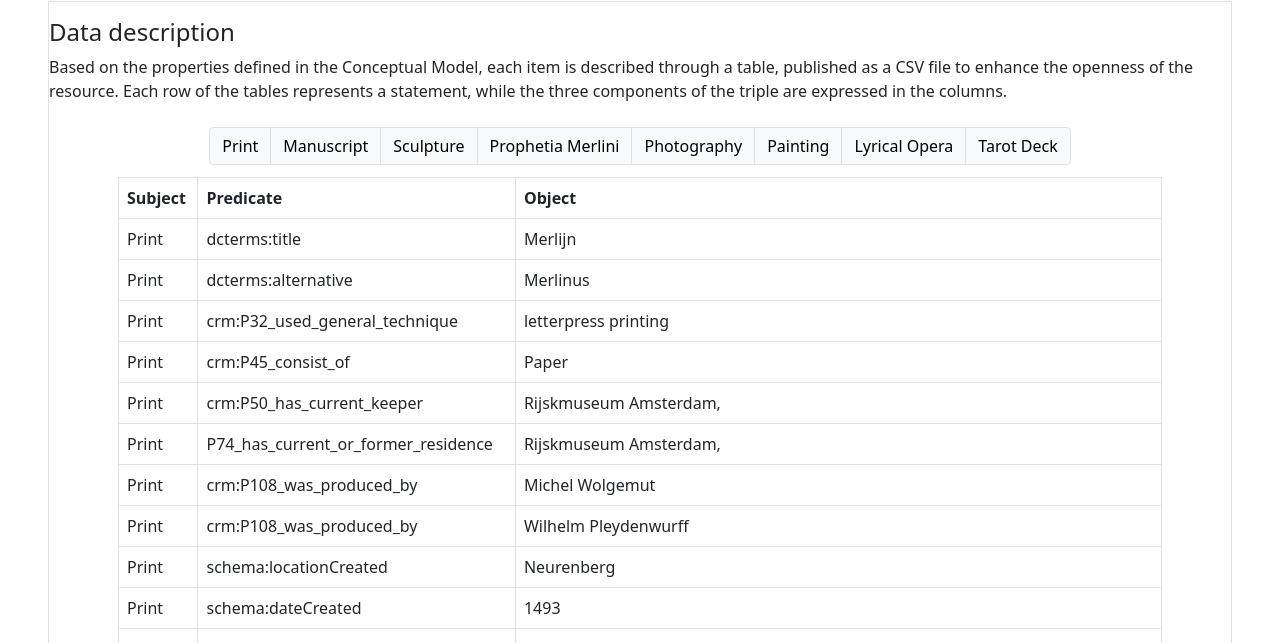
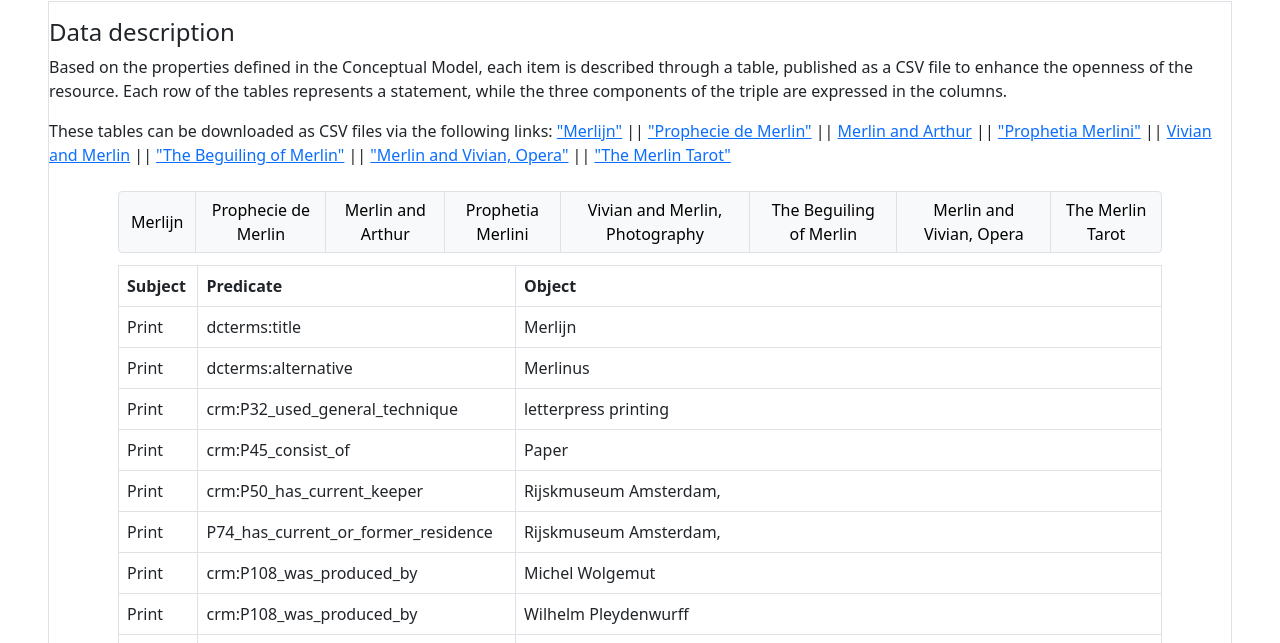
Before and after one commit to n1kg0r/merlin-ko-dhdk, a plain HTML site: page docs/knowledge-representation.html in a window 1280 px wide. Shown: the part 157-800 px from the top of the page. Drawn offline with nearby package versions, Linux system fonts and the light colour scheme; some packages are replaced by stand-ins of ours; a script that the page names is missing.

Commit message:
Update knowledge-representation.html

```diff
--- a/docs/knowledge-representation.html
+++ b/docs/knowledge-representation.html
@@ -89,18 +89,21 @@
             <p>
                 Based on the properties defined in the Conceptual Model, each item is described through a table, published as a CSV file to enhance the openness of the resource. Each row of the tables represents a statement, while the three components of the triple are expressed in the columns.
             </p>
+            <p>
+                These tables can be downloaded as CSV files via the following links: <a href="csv-files/merlijn.csv" download>"Merlijn"</a> || <a href="csv-files/prophecie_de_merlin.csv" download>"Prophecie de Merlin"</a> || <a href="csv-files/merlin_and_arthur.csv" download>Merlin and Arthur</a> || <a href="csv-files/prophetia-merlini.csv" download>"Prophetia Merlini"</a> || <a href="csv-files/vivian_and_merlin.csv" download>Vivian and Merlin</a> || <a href="csv-files/beguiling_of_merlin.csv" download>"The Beguiling of Merlin"</a> || <a href="csv-files/merlin_and_vivian.csv" download>"Merlin and Vivian, Opera"</a> || <a href="csv-files/merlin_tarot.csv" download>"The Merlin Tarot"</a>
+            </p>
 
             <div class="container mb-3 px-5 d-flex flex-column justify-content-start align-content-center overflow-scroll">
                 <div class="d-flex justify-content-center">
                     <div class="btn-group mb-1 py-2" role="group" aria-label="Basic example">
-                        <button type="button" class="btn btn-light border" onclick="pickTable('dd-print', ['dd-print', 'dd-manuscript', 'dd-sculpture', 'dd-prophetia-merlini', 'dd-photography', 'dd-painting', 'dd-lyrical-opera', 'dd-tarot-deck'])">Print</button>
-                        <button type="button" class="btn btn-light border" onclick="pickTable('dd-manuscript', ['dd-print', 'dd-manuscript', 'dd-sculpture', 'dd-prophetia-merlini', 'dd-photography', 'dd-painting', 'dd-lyrical-opera', 'dd-tarot-deck'])">Manuscript</button>
-                        <button type="button" class="btn btn-light border" onclick="pickTable('dd-sculpture', ['dd-print', 'dd-manuscript', 'dd-sculpture', 'dd-prophetia-merlini', 'dd-photography', 'dd-painting', 'dd-lyrical-opera', 'dd-tarot-deck'])">Sculpture</button>
+                        <button type="button" class="btn btn-light border" onclick="pickTable('dd-print', ['dd-print', 'dd-manuscript', 'dd-sculpture', 'dd-prophetia-merlini', 'dd-photography', 'dd-painting', 'dd-lyrical-opera', 'dd-tarot-deck'])">Merlijn</button>
+                        <button type="button" class="btn btn-light border" onclick="pickTable('dd-manuscript', ['dd-print', 'dd-manuscript', 'dd-sculpture', 'dd-prophetia-merlini', 'dd-photography', 'dd-painting', 'dd-lyrical-opera', 'dd-tarot-deck'])">Prophecie de Merlin</button>
+                        <button type="button" class="btn btn-light border" onclick="pickTable('dd-sculpture', ['dd-print', 'dd-manuscript', 'dd-sculpture', 'dd-prophetia-merlini', 'dd-photography', 'dd-painting', 'dd-lyrical-opera', 'dd-tarot-deck'])">Merlin and Arthur</button>
                         <button type="button" class="btn btn-light border" onclick="pickTable('dd-prophetia-merlini',['dd-print', 'dd-manuscript', 'dd-sculpture', 'dd-prophetia-merlini', 'dd-photography', 'dd-painting', 'dd-lyrical-opera', 'dd-tarot-deck'])">Prophetia Merlini</button>
-                        <button type="button" class="btn btn-light border" onclick="pickTable('dd-photography',['dd-print', 'dd-manuscript', 'dd-sculpture', 'dd-prophetia-merlini', 'dd-photography', 'dd-painting', 'dd-lyrical-opera', 'dd-tarot-deck'])">Photography</button>
-                        <button type="button" class="btn btn-light border" onclick="pickTable('dd-painting', ['dd-print', 'dd-manuscript', 'dd-sculpture', 'dd-prophetia-merlini', 'dd-photography', 'dd-painting', 'dd-lyrical-opera', 'dd-tarot-deck'])">Painting</button>
-                        <button type="button" class="btn btn-light border" onclick="pickTable('dd-lyrical-opera', ['dd-print', 'dd-manuscript', 'dd-sculpture', 'dd-prophetia-merlini', 'dd-photography', 'dd-painting', 'dd-lyrical-opera', 'dd-tarot-deck'])">Lyrical Opera</button>
-                        <button type="button" class="btn btn-light border" onclick="pickTable('dd-tarot-deck', ['dd-print', 'dd-manuscript', 'dd-sculpture', 'dd-prophetia-merlini', 'dd-photography', 'dd-painting', 'dd-lyrical-opera', 'dd-tarot-deck'])">Tarot Deck</button>
+                        <button type="button" class="btn btn-light border" onclick="pickTable('dd-photography',['dd-print', 'dd-manuscript', 'dd-sculpture', 'dd-prophetia-merlini', 'dd-photography', 'dd-painting', 'dd-lyrical-opera', 'dd-tarot-deck'])">Vivian and Merlin, Photography</button>
+                        <button type="button" class="btn btn-light border" onclick="pickTable('dd-painting', ['dd-print', 'dd-manuscript', 'dd-sculpture', 'dd-prophetia-merlini', 'dd-photography', 'dd-painting', 'dd-lyrical-opera', 'dd-tarot-deck'])">The Beguiling of Merlin</button>
+                        <button type="button" class="btn btn-light border" onclick="pickTable('dd-lyrical-opera', ['dd-print', 'dd-manuscript', 'dd-sculpture', 'dd-prophetia-merlini', 'dd-photography', 'dd-painting', 'dd-lyrical-opera', 'dd-tarot-deck'])">Merlin and Vivian, Opera</button>
+                        <button type="button" class="btn btn-light border" onclick="pickTable('dd-tarot-deck', ['dd-print', 'dd-manuscript', 'dd-sculpture', 'dd-prophetia-merlini', 'dd-photography', 'dd-painting', 'dd-lyrical-opera', 'dd-tarot-deck'])">The Merlin Tarot</button>
                     </div>
                 </div>
 
@@ -191,6 +194,7 @@
                     <td>print</td>
                     </tr>
                     </tbody></table>
+
 
 
 
```
